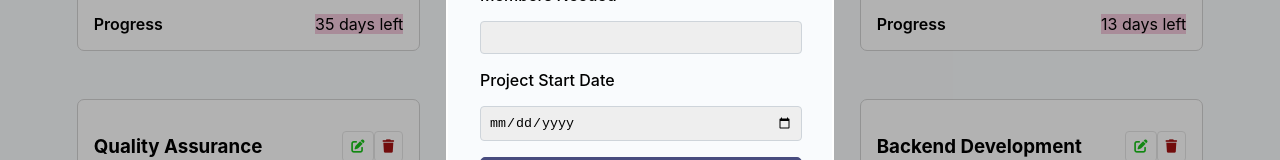
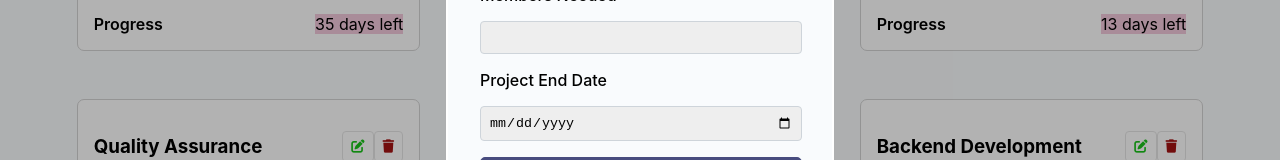
Before and after one commit to naseehan/project-management, a React (Create React App) app in the folder client/: page /projects in a window 1280 px wide. Both pictures are taken after a click on the button "Create Project". Shown: the part 414-574 px from the top of the page. Built offline with nearby package versions, Linux system fonts and the light colour scheme; no server answers.

Commit message:
Update Projects.jsx

```diff
--- a/client/src/Pages/Projects.jsx
+++ b/client/src/Pages/Projects.jsx
@@ -116,7 +116,7 @@ useEffect(() => {
             <input type="text" name="name" id="name" value={name} onChange={handleName} required/>
             <label htmlFor="desc">Members Needed</label>
             <input type="number" name="members" id="members" value={members} onChange={handleMembers} required/>
-            <label htmlFor="date">Project Start Date</label>
+            <label htmlFor="date">Project End Date</label>
             <input type="date" name="date" id="date" value={date} onChange={handleDate} required/>
             <button type='submit'>Submit</button>
           </form>
```
